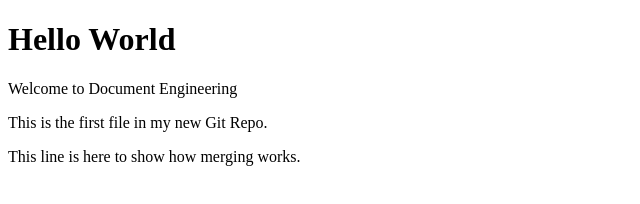
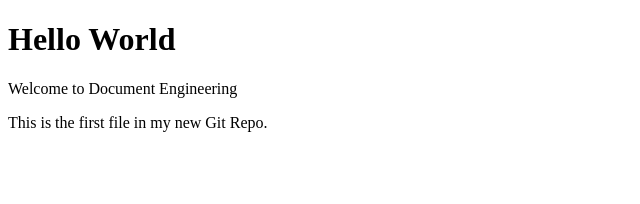
Before and after one commit to KevenDuverglas/keven_week3_cmpsc_104, a plain HTML site: page index.html in a window 1280 px wide. Shown: the whole page, without its empty margins (0-640 px from the left). Drawn offline with Linux system fonts and the light colour scheme.

Commit message:
html branch

```diff
--- a/index.html
+++ b/index.html
@@ -8,7 +8,6 @@
     <div><imgsrc="img_hello_world.jpg" style="width: 450px; height: auto;"></div>
     <p> Welcome to Document Engineering </p>
     <p> This is the first file in my new Git Repo. </p>
-    <p>This line is here to show how merging works.</p>
     <div><imgsrc="img_hello_world_2.jpg" style="width: 450px; height: auto;"></div></body>
 </body>
 </html>
```
